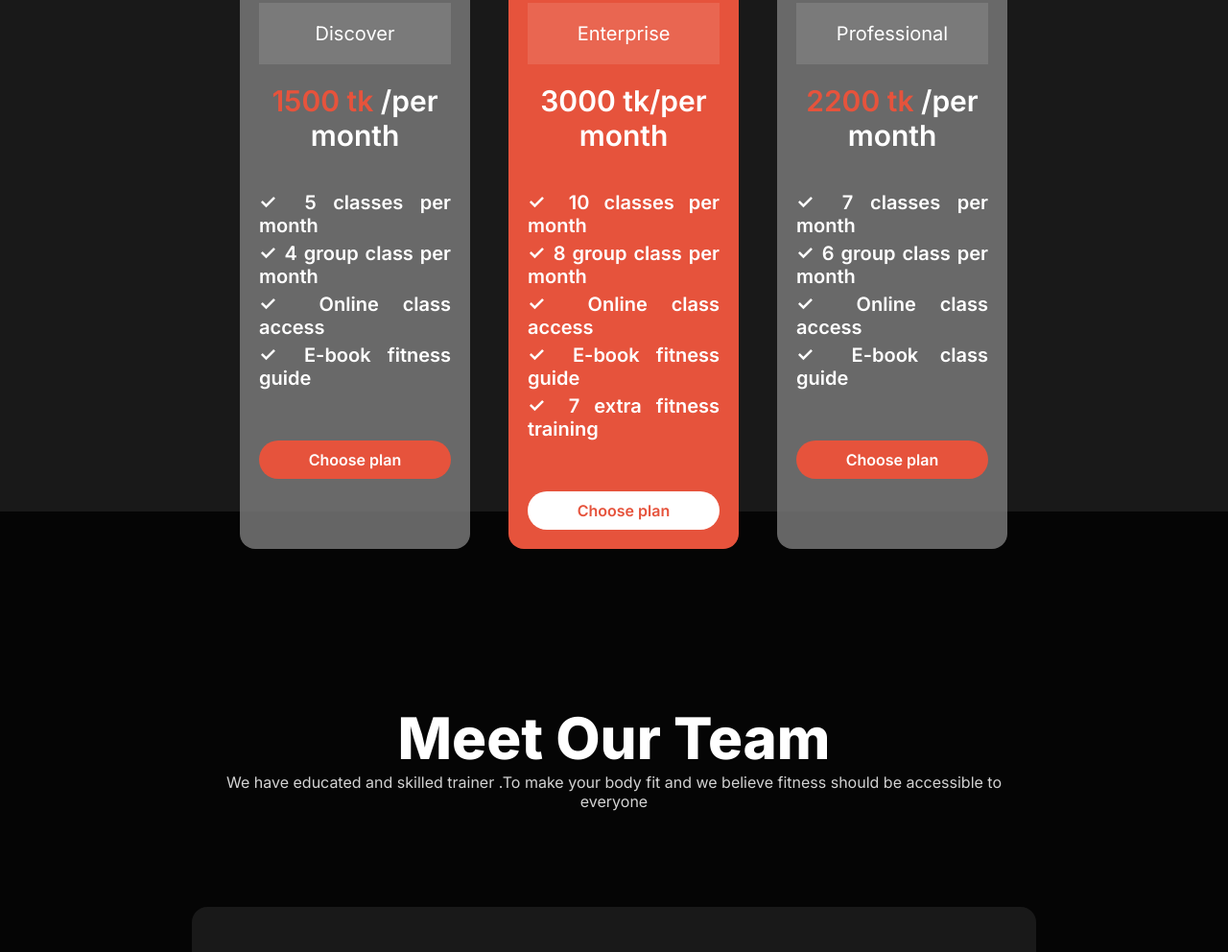
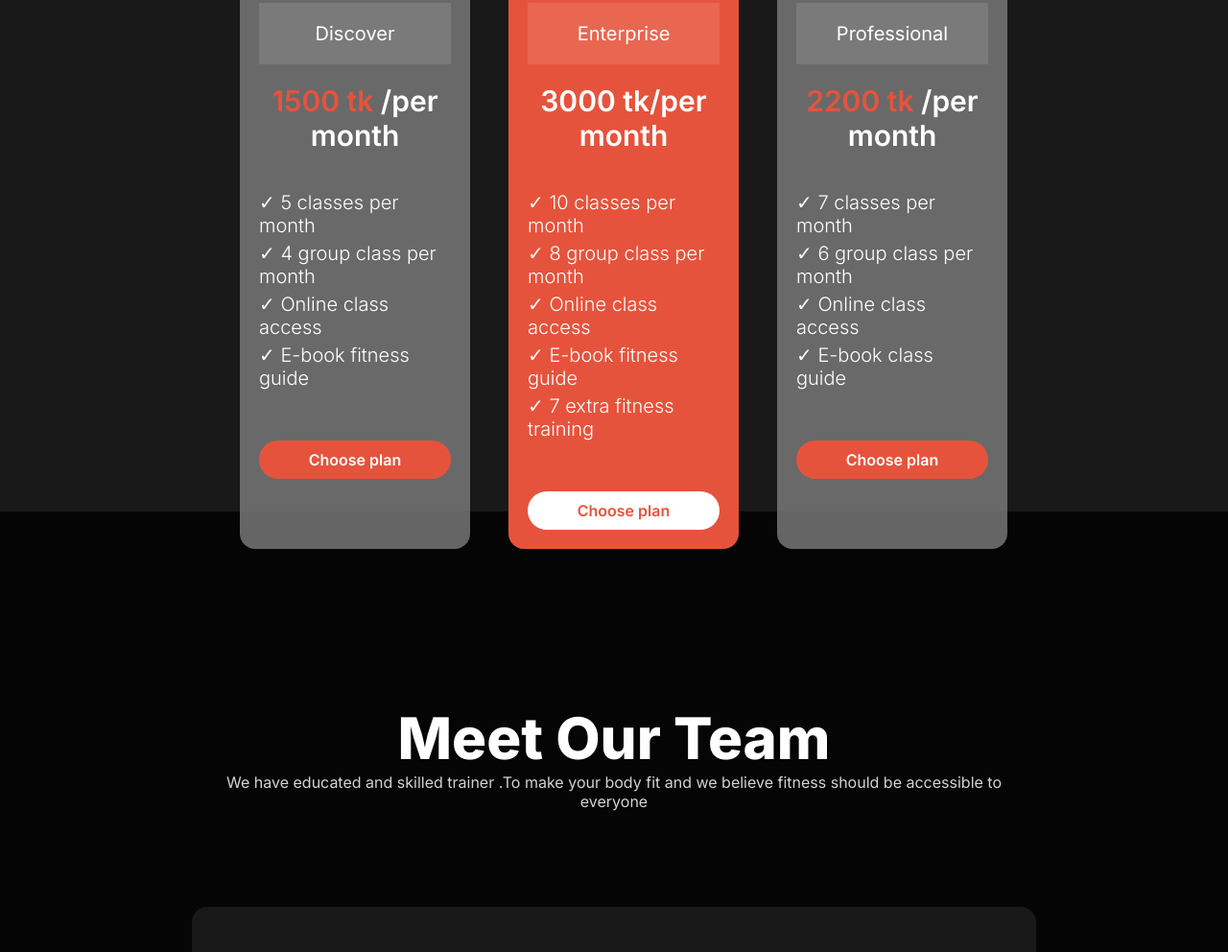
Before and after one commit to mehed1164/B10A2-versatile-ui-main, a plain HTML site: page index.html in a window 1280 px wide. Shown: the part 3299-4291 px from the top of the page at 96% size. Drawn offline with Linux system fonts and the light colour scheme.

Commit message:
edit on the choose plan part

```diff
--- a/styles/mediaqueries.css
+++ b/styles/mediaqueries.css
@@ -323,6 +323,7 @@
         height: auto;
     }
 
+
     /* Team Section */
 
     .meet-team {
--- a/styles/style.css
+++ b/styles/style.css
@@ -550,7 +550,8 @@ select {
 
 .monthly-content ul {
     padding-bottom: 5px;
-    font-weight: 600;
+    font-weight: 300;
+    text-align:start;
 
 
 }
```
